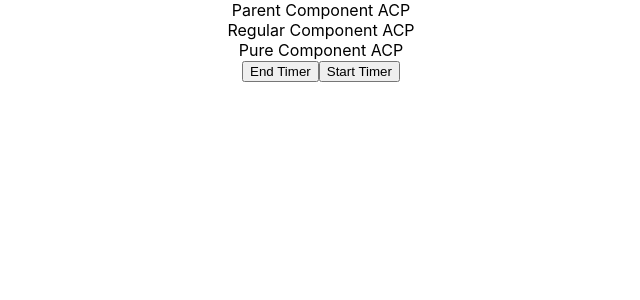
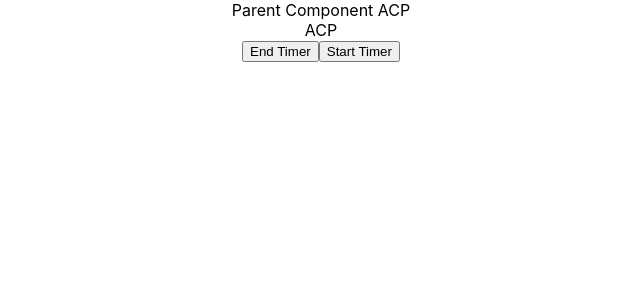
Before and after one commit to ACPRAJ/React-Samples, a React (Create React App) app in the folder hello-world/: page / in a window 1280 px wide. Shown: the top 300 px of the page, without its empty margins (319-959 px from the left). Built offline with nearby package versions, Linux system fonts and the light colour scheme.

Commit message:
Memo Component Example

```diff
--- /dev/null
+++ b/hello-world/src/Components/PureComponents/MemoComp.js
@@ -0,0 +1,7 @@
+import React from "react";
+
+function MemoComp({ name }) {
+  return <div>{name}</div>;
+}
+
+export default React.memo(MemoComp);
--- a/hello-world/src/Components/PureComponents/ParentComp.js
+++ b/hello-world/src/Components/PureComponents/ParentComp.js
@@ -1,6 +1,7 @@
 import React, { Component } from "react";
 import PureComp from "./PureComp";
 import RegularComp from "./RegularComp";
+import MemoComp from "./MemoComp";
 
 class ParentComp extends Component {
   constructor(props) {
@@ -47,8 +48,11 @@
     return (
       <div>
         <div>Parent Component {this.state.name}</div>
-        <RegularComp name={this.state.name} />
-        <PureComp name={this.state.name} />
+        <div>
+          <MemoComp name={this.state.name} />
+        </div>
+        {/* <RegularComp name={this.state.name} />
+        <PureComp name={this.state.name} /> */}
         <button onClick={this.onEndTimerClicked}>End Timer</button>
         <button onClick={this.onStartTimerClicked}>Start Timer</button>
       </div>
```
